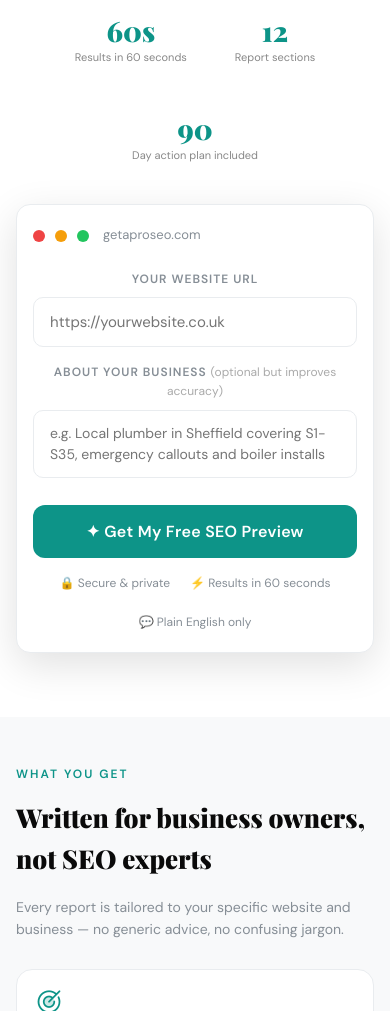
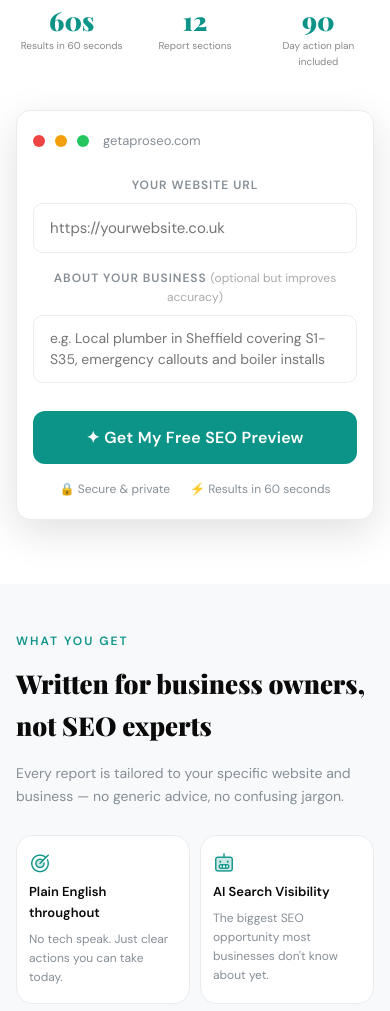
Before and after one commit to hirefastcareers/getaproseo, a plain HTML site: page public/index.html in a window 390 px wide. Shown: the part 338-1349 px from the top of the page. Drawn offline with nearby package versions, Linux system fonts and the light colour scheme.

Commit message:
fix mobile layout - stats row, feature grid, trust items, icons

```diff
--- a/public/index.html
+++ b/public/index.html
@@ -15,6 +15,7 @@
 <link rel="canonical" href="https://getaproseo.com">
 <link href="https://fonts.googleapis.com/css2?family=Playfair+Display:wght@700;900&family=DM+Sans:wght@300;400;500;600&display=swap" rel="stylesheet">
 <link rel="stylesheet" href="https://cdn.jsdelivr.net/npm/@phosphor-icons/web@2.1.2/src/duotone/style.css">
+<script src="https://unpkg.com/@phosphor-icons/web"></script>
 <script src="https://js.stripe.com/v3/"></script>
 <style>
 *, *::before, *::after { box-sizing: border-box; margin: 0; padding: 0; }
@@ -671,38 +672,53 @@ footer a { color: #aaa; text-decoration: none; }
 }
 
 @media (max-width: 768px) {
-  /* Nav — hide the badge on mobile, keep it clean */
+  /* Nav — hide the badge on mobile */
   nav .ai-badge { display: none; }
 
   /* Hero — tighter padding */
   .hero { padding: 32px 16px 24px; }
 
   /* Hero title — smaller on mobile */
-  .hero h1 { font-size: 36px; margin-bottom: 14px; }
+  .hero h1 { font-size: 34px; margin-bottom: 14px; }
 
-  /* Hero subheading — smaller */
+  /* Hero subheading */
   .hero-sub { font-size: 15px; margin-bottom: 20px; }
 
-  /* Stats row — put all 3 in a single row, smaller text */
+  /* Stats row — force all 3 on one line */
   .stats-row {
-    gap: 16px;
+    display: flex !important;
+    flex-direction: row !important;
+    flex-wrap: nowrap !important;
+    justify-content: center !important;
+    gap: 12px !important;
     margin-bottom: 24px;
   }
   .stats-row > div {
-    min-width: 80px;
+    min-width: 0;
+    flex: 1;
+    text-align: center;
   }
-  .stats-number { font-size: 28px !important; }
-  .stats-label { font-size: 11px !important; }
+  .stats-number { font-size: 26px !important; }
+  .stats-label { font-size: 10px !important; }
 
   /* Tool card — tighter */
   .tool-card { padding: 20px 16px; border-radius: 14px; }
 
-  /* Features section — single column, less padding */
+  /* Trust row — hide last item on mobile to prevent orphan */
+  .trust-item:last-child { display: none; }
+
+  /* Features section — 2 column grid, less padding */
   .features { padding: 48px 16px; margin-top: 40px; }
   .features-title { font-size: 26px; }
   .features-sub { font-size: 14px; margin-bottom: 28px; }
-  .features-grid { grid-template-columns: 1fr; gap: 12px; }
-  .feature-card { padding: 18px; }
+  .features-grid {
+    grid-template-columns: 1fr 1fr !important;
+    gap: 10px;
+  }
+  .feature-card { padding: 16px 12px; }
+  .feature-icon { font-size: 22px; margin-bottom: 8px; }
+  .feature-title { font-size: 13px; }
+  .feature-desc { font-size: 12px; }
 
   /* Pricing — single column, less padding */
   .pricing { padding: 48px 16px; }
@@ -713,6 +729,7 @@ footer a { color: #aaa; text-decoration: none; }
   /* Unlock card — tighter */
   .unlock-card { padding: 24px 16px; margin: 40px 8px 0; }
   .unlock-card h2 { font-size: 22px; }
+  .price-options { grid-template-columns: 1fr 1fr; }
 }
 </style>
 </head>
```
Also changed, not shown: public/logo-icon.png.
